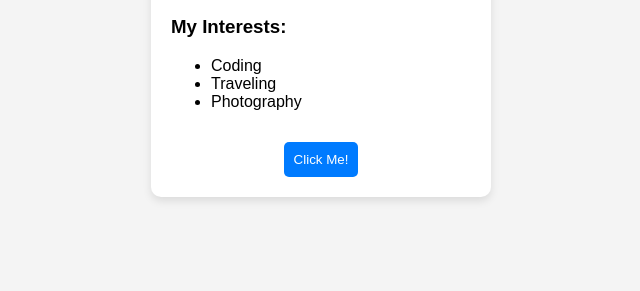
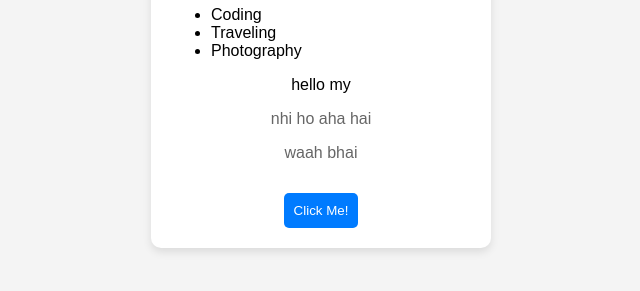
Before and after one commit to Rimjhim-web7015/demo-repo24, a plain HTML site: page index.html in a window 1280 px wide. Shown: the part 371-662 px from the top of the page, without its empty margins (319-959 px from the left). Drawn offline with Linux system fonts and the light colour scheme.

Commit message:
Updated index.html in update-index branch

```diff
--- a/index.html
+++ b/index.html
@@ -19,6 +19,10 @@
         <li>Photography</li>
       </ul>
     </div>
+<h>hello my</h>
+
+<p>nhi ho aha hai</p>
+<p>waah bhai</p>
 
     <button onclick="showMessage()">Click Me!</button>
   </div>
```
